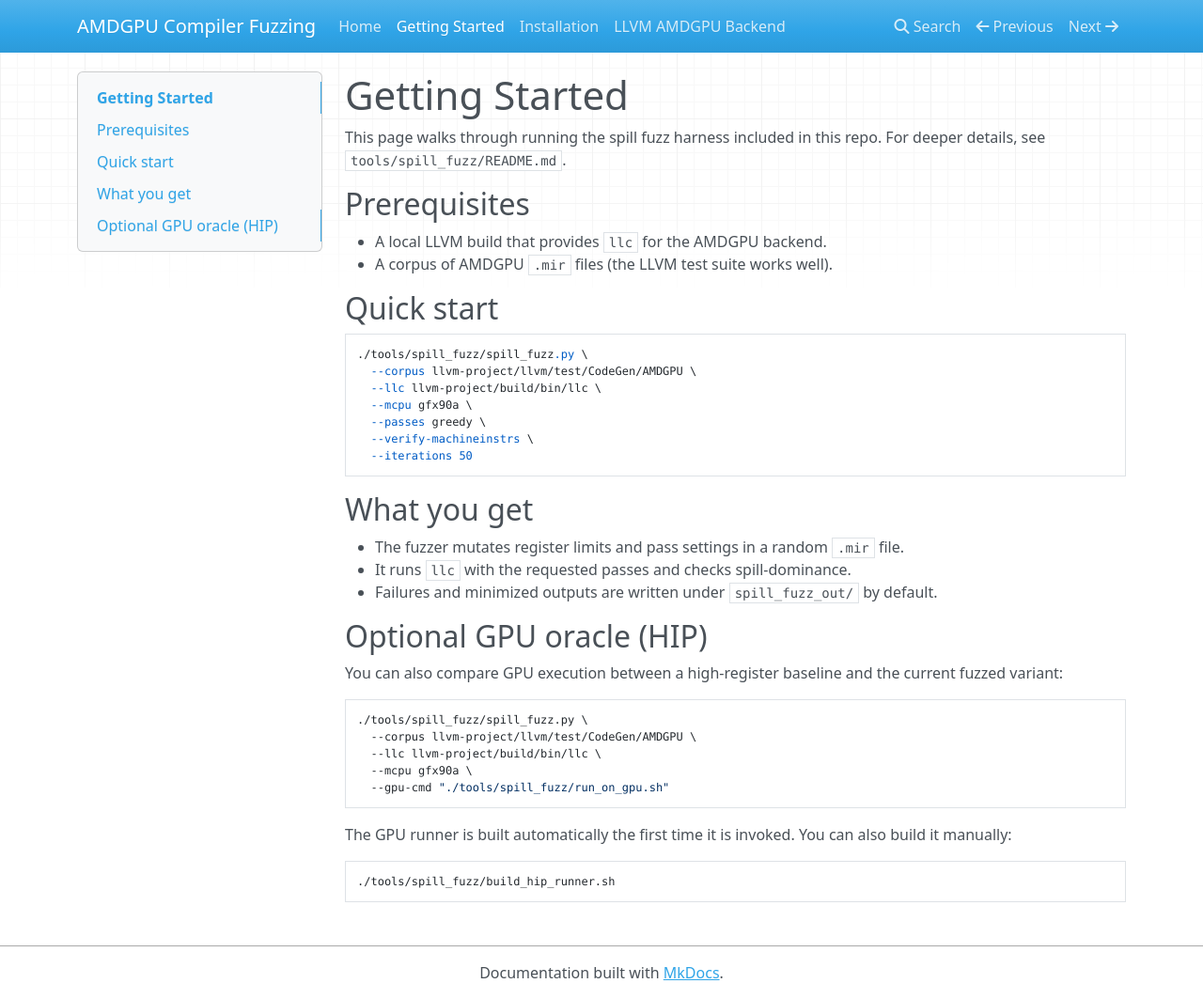
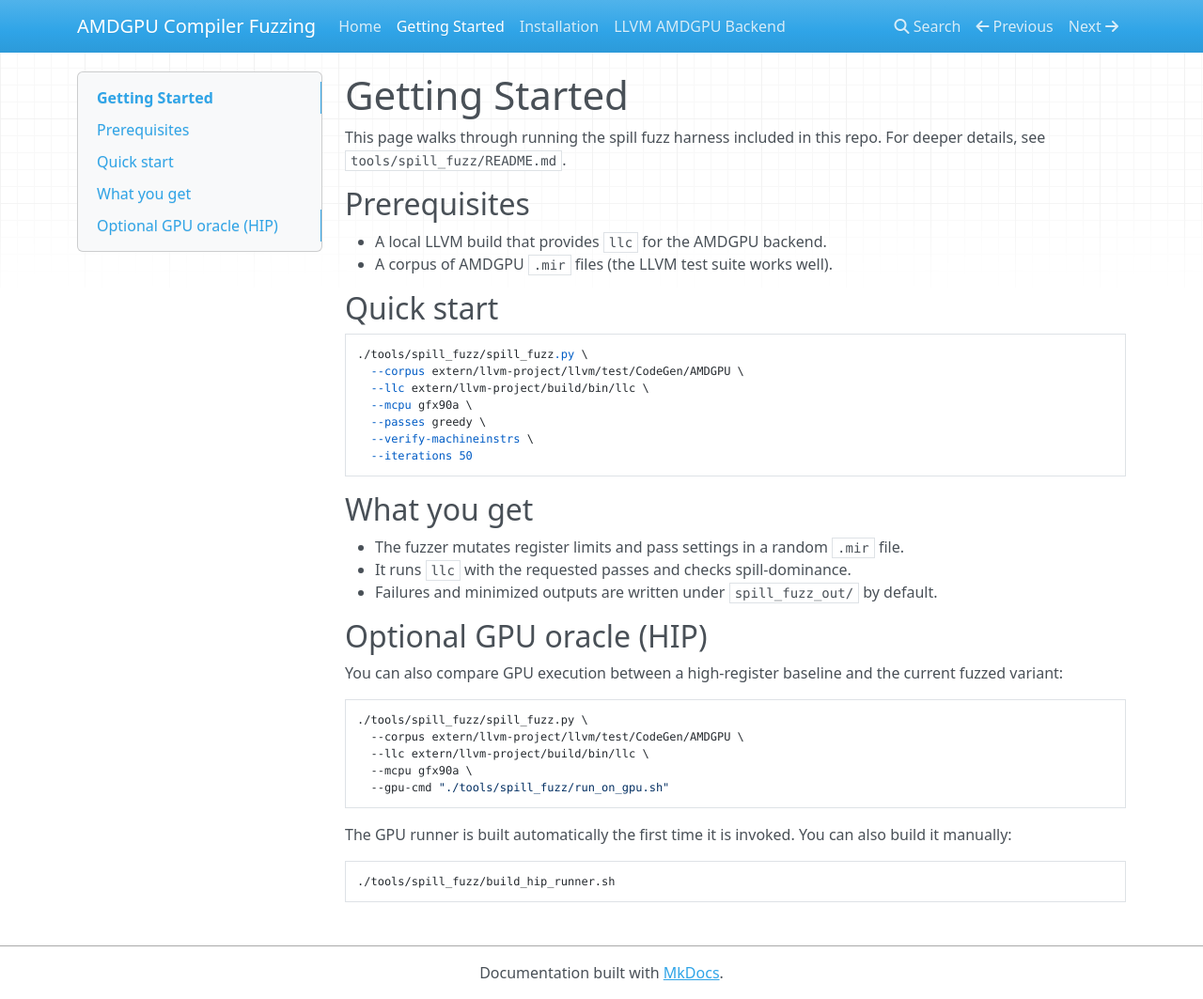
Before and after one commit to BenWibking/amdgpu-compiler-fuzzing, an MkDocs documentation site: the page built from docs/markdown/getting-started.md, in a window 1280 px wide and 1063 px high. Shown: the whole window at 94% size. Built offline with MkDocs 1.6.1, drawn with Linux system fonts in a browser that asks for light colours; nearby versions of some CDN libraries.

Commit message:
fix docs

````diff
--- a/docs/markdown/getting-started.md
+++ b/docs/markdown/getting-started.md
@@ -12,8 +12,8 @@
 
 ```
 ./tools/spill_fuzz/spill_fuzz.py \
-  --corpus llvm-project/llvm/test/CodeGen/AMDGPU \
-  --llc llvm-project/build/bin/llc \
+  --corpus extern/llvm-project/llvm/test/CodeGen/AMDGPU \
+  --llc extern/llvm-project/build/bin/llc \
   --mcpu gfx90a \
   --passes greedy \
   --verify-machineinstrs \
@@ -33,8 +33,8 @@
 
 ```
 ./tools/spill_fuzz/spill_fuzz.py \
-  --corpus llvm-project/llvm/test/CodeGen/AMDGPU \
-  --llc llvm-project/build/bin/llc \
+  --corpus extern/llvm-project/llvm/test/CodeGen/AMDGPU \
+  --llc extern/llvm-project/build/bin/llc \
   --mcpu gfx90a \
   --gpu-cmd "./tools/spill_fuzz/run_on_gpu.sh"
 ```
````
Also changed, not shown: docs/markdown/installation.md (+3 -3 lines), README.md, tools/spill_fuzz/README.md.
